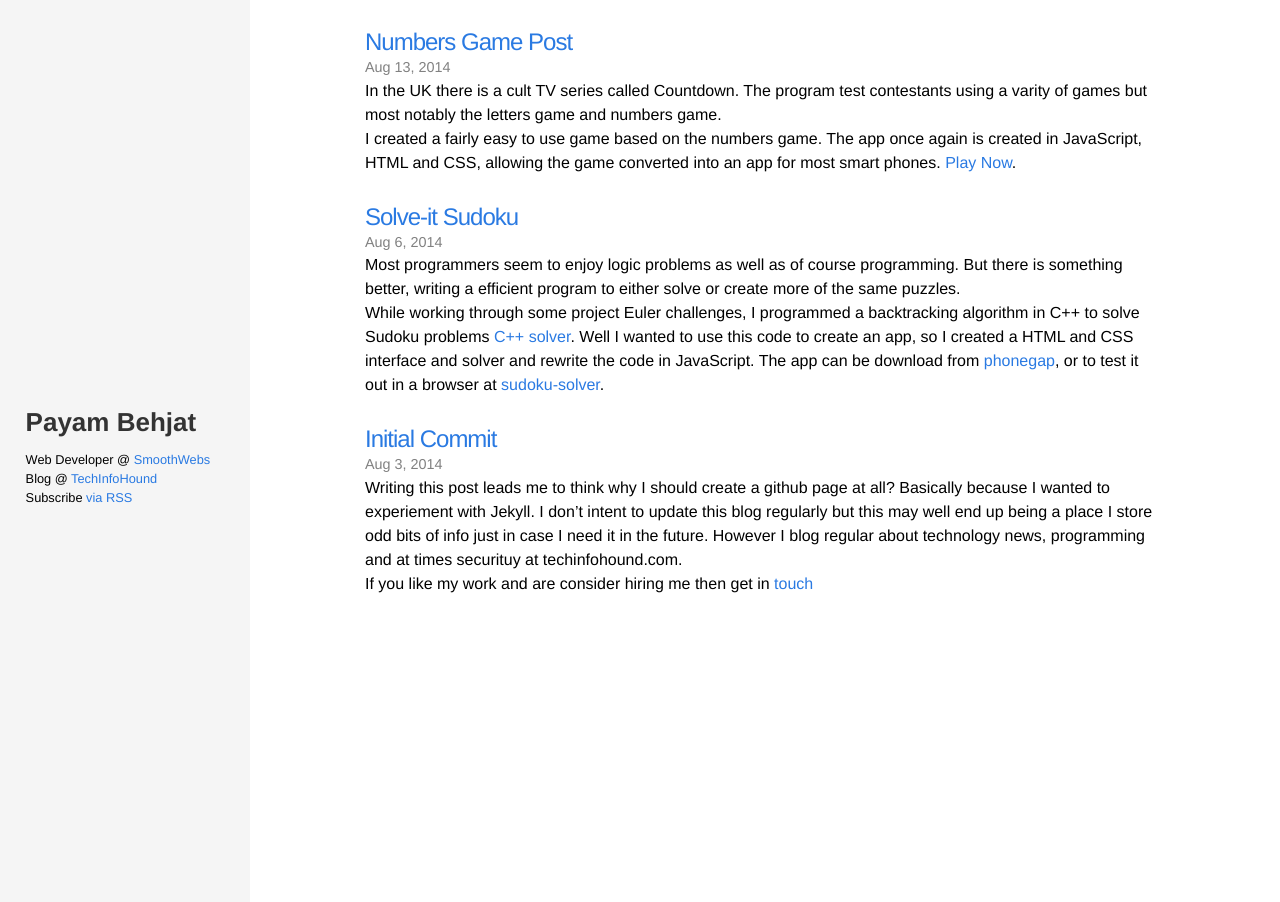
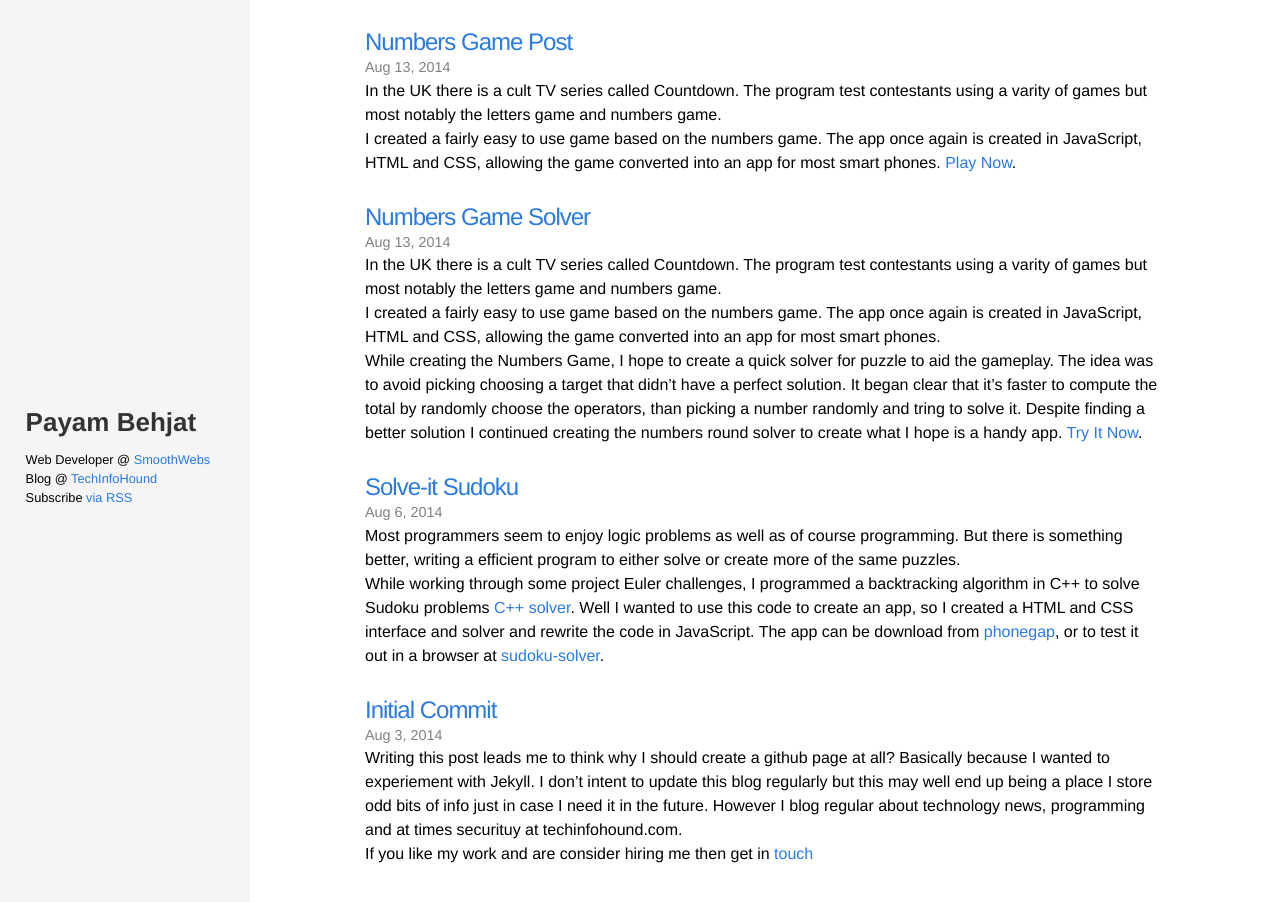
Before and after one commit to PayamBen/PayamBen.github.io, a Jekyll site: the page built from index.html, in a window 1280 px wide and 986 px high. Shown: the top 902 px of the window. Built offline with Jekyll 4.4.1, drawn with Linux system fonts in a browser that asks for light colours.

Commit message:
edit text

```diff
--- a/_posts/2014-08-13-numbers-game.markdown
+++ b/_posts/2014-08-13-numbers-game.markdown
@@ -1,6 +1,6 @@
 ---
 layout: post
-title:  "Numbers Game Post"
+title:  "Numbers Game Solver"
 date:   2014-08-13 16:38:00
 categories: game basic
 ---
@@ -8,6 +8,8 @@ categories: game basic
 In the UK there is a cult TV series called Countdown. The program test contestants using a varity of games but most notably the letters game and numbers game.
 
 I created a fairly easy to use game based on the numbers game. The app once again is created in JavaScript, HTML and CSS, allowing the game converted into an app for most smart phones.
-[Play Now][play-link].
 
-[play-link]: /numbers-game/
+While creating the Numbers Game, I hope to create a quick solver for puzzle to aid the gameplay. The idea was to avoid picking choosing a target that didn't have a perfect solution. It began clear that it's faster to compute the total by randomly choose the operators, than picking a number randomly and tring to solve it. Despite finding a better solution I continued creating the numbers round solver to create what I hope is a handy app. [Try It Now][play-link].
+
+
+[play-link]: /numbers-solver/
--- /dev/null
+++ b/_posts/2014-08-21-numbers-game-solver.markdown
@@ -0,0 +1,13 @@
+---
+layout: post
+title:  "Numbers Game Post"
+date:   2014-08-13 16:38:00
+categories: game basic
+---
+
+In the UK there is a cult TV series called Countdown. The program test contestants using a varity of games but most notably the letters game and numbers game.
+
+I created a fairly easy to use game based on the numbers game. The app once again is created in JavaScript, HTML and CSS, allowing the game converted into an app for most smart phones.
+[Play Now][play-link].
+
+[play-link]: /numbers-game/
```
